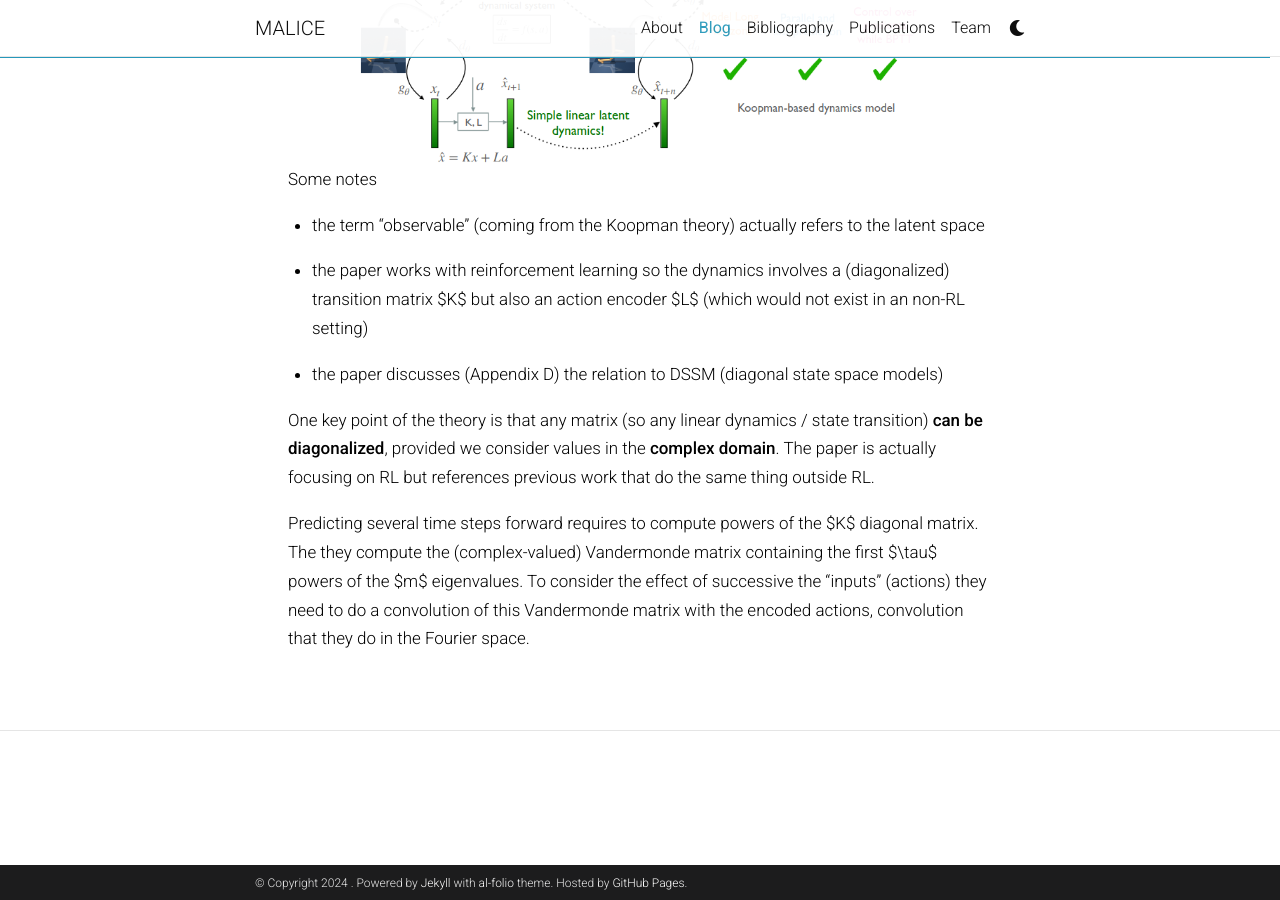
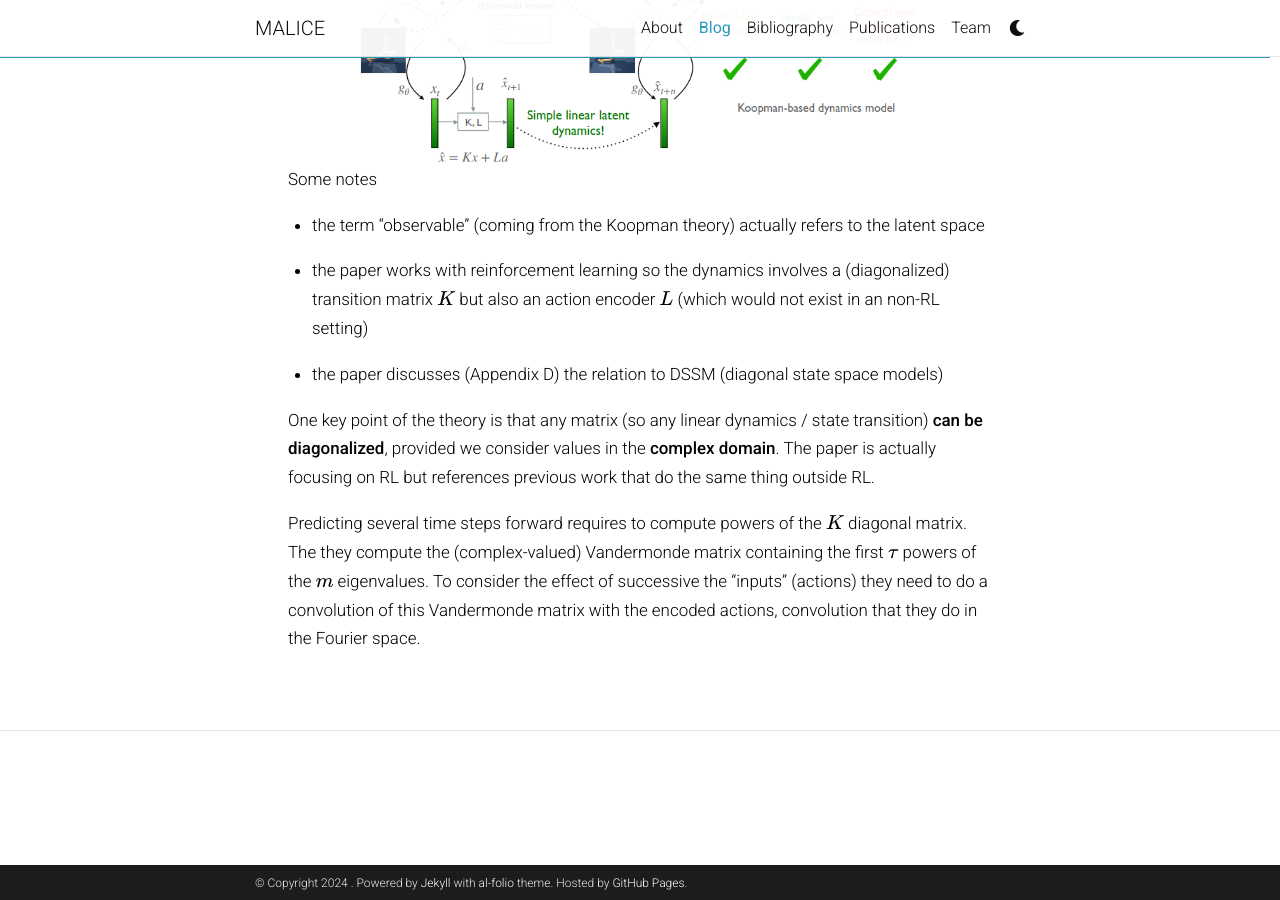
Before and after one commit to labhc-malice/labhc-malice.github.io, a Jekyll site: the page built from _posts/2024-01-22-dynamics_modeling_koopman.md, in a window 1280 px wide and 900 px high, scrolled down 1059 px. Built offline with Jekyll 4.4.1, drawn with Linux system fonts in a browser that asks for light colours; a style sheet for code colours, icons or effects is not loaded.

```diff
--- a/_posts/2024-01-22-dynamics_modeling_koopman.md
+++ b/_posts/2024-01-22-dynamics_modeling_koopman.md
@@ -28,11 +28,11 @@ authors:
 Some notes
 
 - the term "observable" (coming from the Koopman theory) actually refers to the latent space
-- the paper works with reinforcement learning so the dynamics involves a (diagonalized) transition matrix $K$ but also an action encoder $L$ (which would not exist in an non-RL setting)
+- the paper works with reinforcement learning so the dynamics involves a (diagonalized) transition matrix $$K$$ but also an action encoder $$L$$ (which would not exist in an non-RL setting)
 - the paper discusses (Appendix D) the relation to DSSM (diagonal state space models)
 
 One key point of the theory is that any matrix (so any linear dynamics / state transition) **can be diagonalized**, provided we consider values in the **complex domain**.
 The paper is actually focusing on RL but references previous work that do the same thing outside RL.
 
-Predicting several time steps forward requires to compute powers of the $K$ diagonal matrix. The they compute the (complex-valued) Vandermonde matrix containing the first $\tau$ powers of the $m$ eigenvalues.
+Predicting several time steps forward requires to compute powers of the $$K$$ diagonal matrix. The they compute the (complex-valued) Vandermonde matrix containing the first $$\tau$$ powers of the $$m$$ eigenvalues.
 To consider the effect of successive the "inputs" (actions) they need to do a convolution of this Vandermonde matrix with the encoded actions, convolution that they do in the Fourier space.
```
